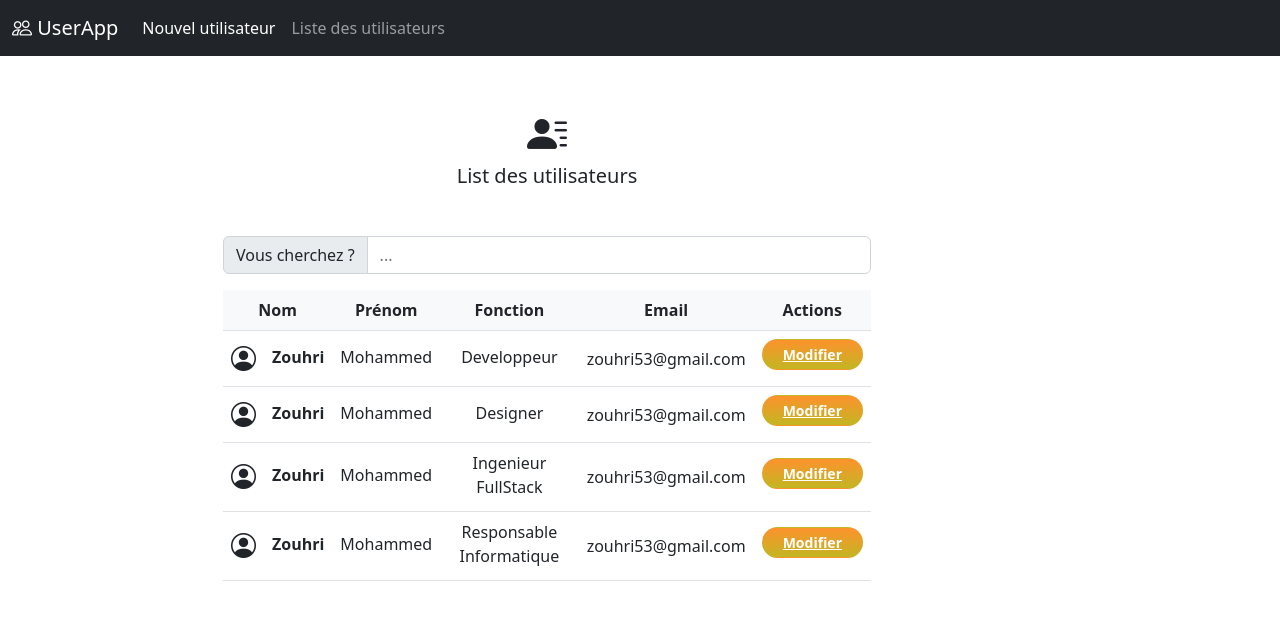
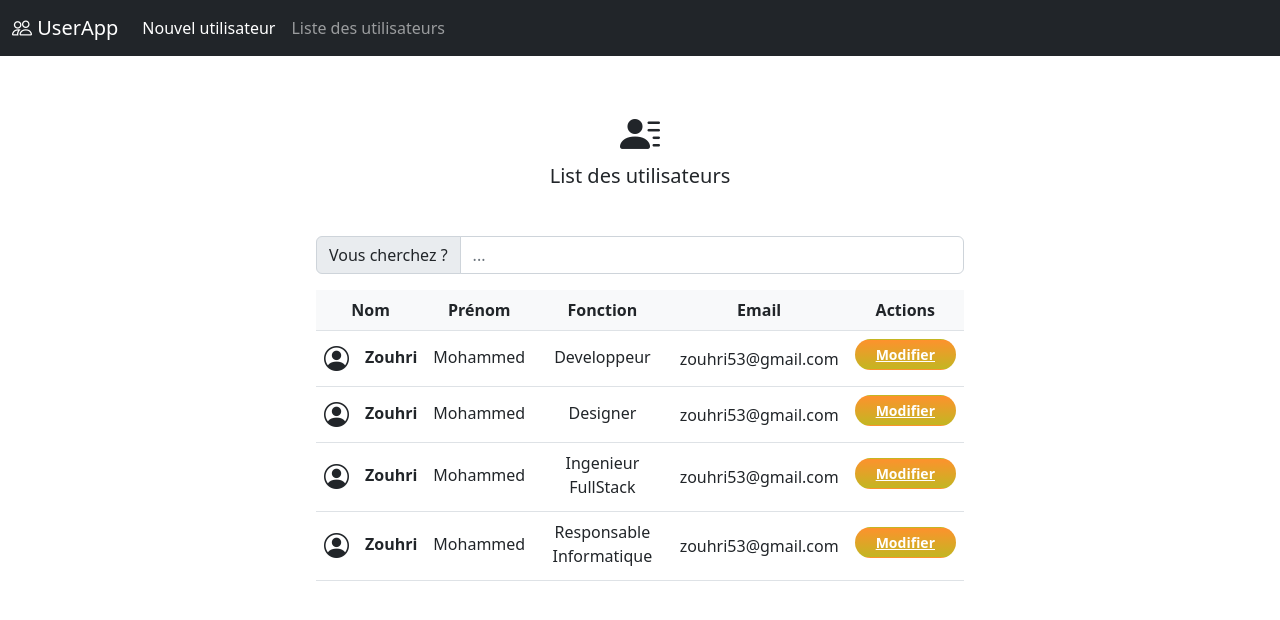
Before and after one commit to zouhri53/userAppExam, an Angular app: page / in a window 1280 px wide. Shown: the top 620 px of the page. Built offline with nearby package versions, Linux system fonts and the light colour scheme; some icons are missing.

Commit message:
modified:   src/app/users-list/users-list.component.html

```diff
--- a/src/app/users-list/users-list.component.html
+++ b/src/app/users-list/users-list.component.html
@@ -1,4 +1,4 @@
-<div class="col-md-8 offset-md-1  p-5 userlistdiv">
+<div class="col-md-8 offset-md-2  p-5 userlistdiv">
   <i class="bi bi-person-lines-fill"></i>
     <h5> List des utilisateurs</h5>
     <p class="mb-5 text-muted"></p>
```
